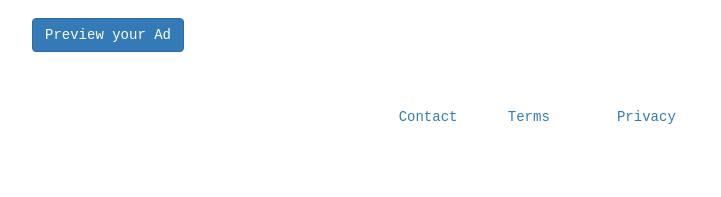
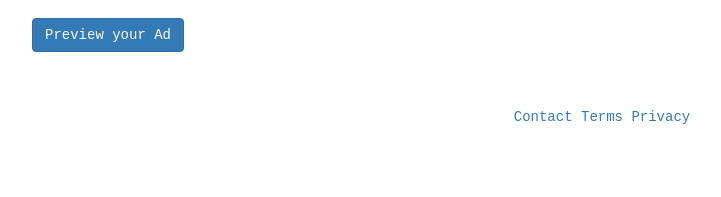
Before and after one commit to paconte/geekjobs, a Django app: template geekjobs/templates/new.html in a window 1280 px wide. Shown: the part 1359-1556 px from the top of the page, without its empty margins (38-759 px from the left). Before the commit the page ends 1483 px from the top, so only its background shows below. Run offline with Django 3.2, Linux system fonts and the light colour scheme; the template is opened without the code that fills it: values that come from a table or form of the project are taken from there, others are empty; parts of the project's set-up code (start-up, migrations or seed data) failed here and were passed over; some libraries are stand-ins or nearby versions.

Commit message:
Improve footer.

```diff
--- a/geekjobs/templates/base.html
+++ b/geekjobs/templates/base.html
@@ -23,6 +23,7 @@
 </head>
 
 <body>
+
 <div class="container">
 
     <div class="row">
@@ -40,24 +41,20 @@
     </div>
 
 
-  {% block content %}{% endblock %}
+    {% block content %}{% endblock %}
+
 </div>
 
-
-    <div class="row">
-        <br><br>
-        <div class="col-md-4"></div>
-        <div class="col-md-1">
-            <a class="nav-link" href="mailto:your@email.com">{% trans "Contact" %}</a>
-        </div>
-        <div class="col-md-1">
-            <a class="nav-link" href="{% url 'terms' %}">{% trans "Terms" %}</a>
-        </div>
-        <div class="col-md-1">
-            <a class="nav-link" href="{% url 'privacy' %}">{% trans "Privacy" %}</a>
-        </div>
-        <div class="col-md-4"></div>
-    </div>
+<div id="footer">
+    <br><br>
+  <div class="container text-center">
+    <p>
+        <a class="nav-link" href="mailto:your@email.com">{% trans "Contact" %}</a>
+        <a class="nav-link" href="{% url 'terms' %}">{% trans "Terms" %}</a>
+        <a class="nav-link" href="{% url 'privacy' %}">{% trans "Privacy" %}</a>
+    </p>
+  </div>
+</div>
 
    <script src="{% static 'geekjobs/jquery-3.1.1.min.js' %}"></script>
    <script src="{% static 'geekjobs/bootstrap/js/bootstrap.min.js' %}"></script>
@@ -67,4 +64,5 @@
         var jobs = {{ jobs | js }};
    </script>
    <script src="{% static 'geekjobs/custom.js' %}"></script>
+
 </body>
```
